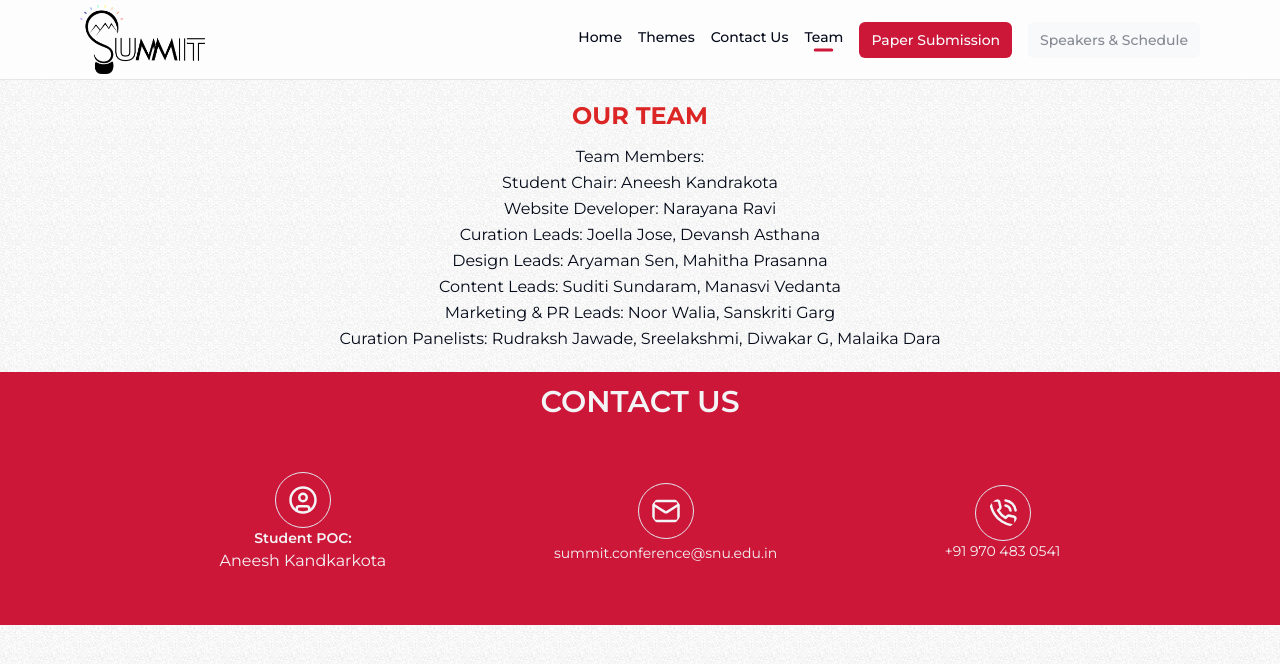
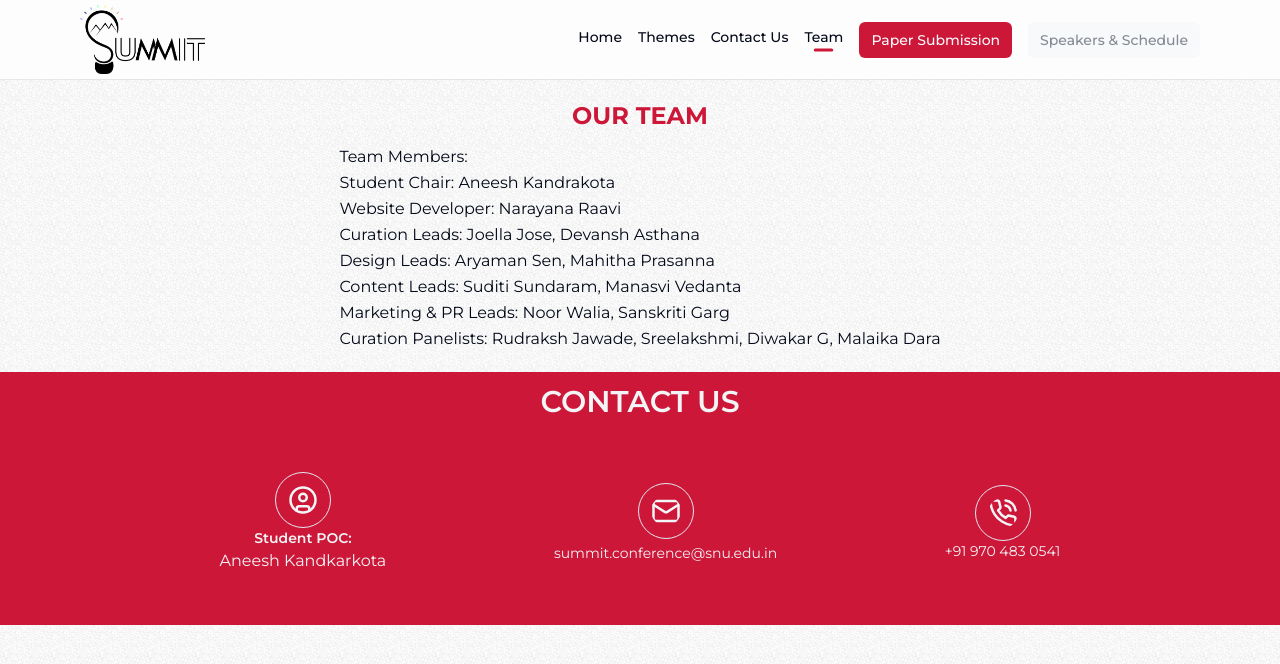
Before and after one commit to Narayana212/event-conf, a Next.js app: page /team in a window 1280 px wide. Shown: the top 664 px of the page. Built offline with nearby package versions, Linux system fonts and the light colour scheme.

Commit message:
Update page.tsx

```diff
--- a/src/app/team/page.tsx
+++ b/src/app/team/page.tsx
@@ -6,12 +6,12 @@ export default function Team() {
     <MaxWidthWrapper className="pt-5 pb-5 w-screen">
       <main className="gap-5 w-full md:flex-row">
         <section className="flex flex-col items-center justify-center space-y-3">
-          <h1 className="text-2xl text-red-600 font-bold">OUR TEAM</h1>
+          <h1 className="md;text-4xl text-2xl text-[#CD1739] font-bold">OUR TEAM</h1>
 
-          <p className="text-center text-base leading-relaxed">
+          <p className=" text-base leading-relaxed">
             Team Members:
             <br />Student Chair: Aneesh Kandrakota
-            <br />Website Developer: Narayana Ravi
+            <br />Website Developer: Narayana Raavi
             <br />Curation Leads: Joella Jose, Devansh Asthana
             <br />Design Leads: Aryaman Sen, Mahitha Prasanna
             <br />Content Leads: Suditi Sundaram, Manasvi Vedanta
```
